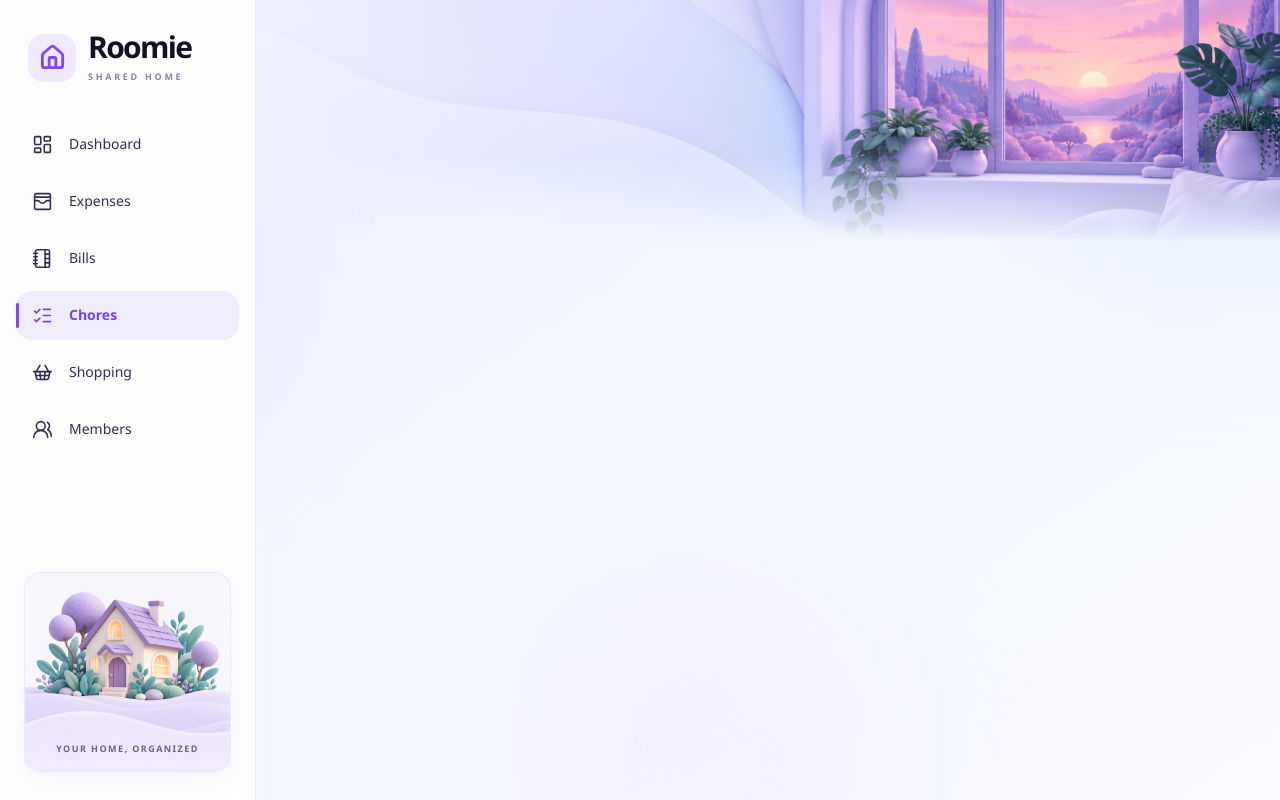
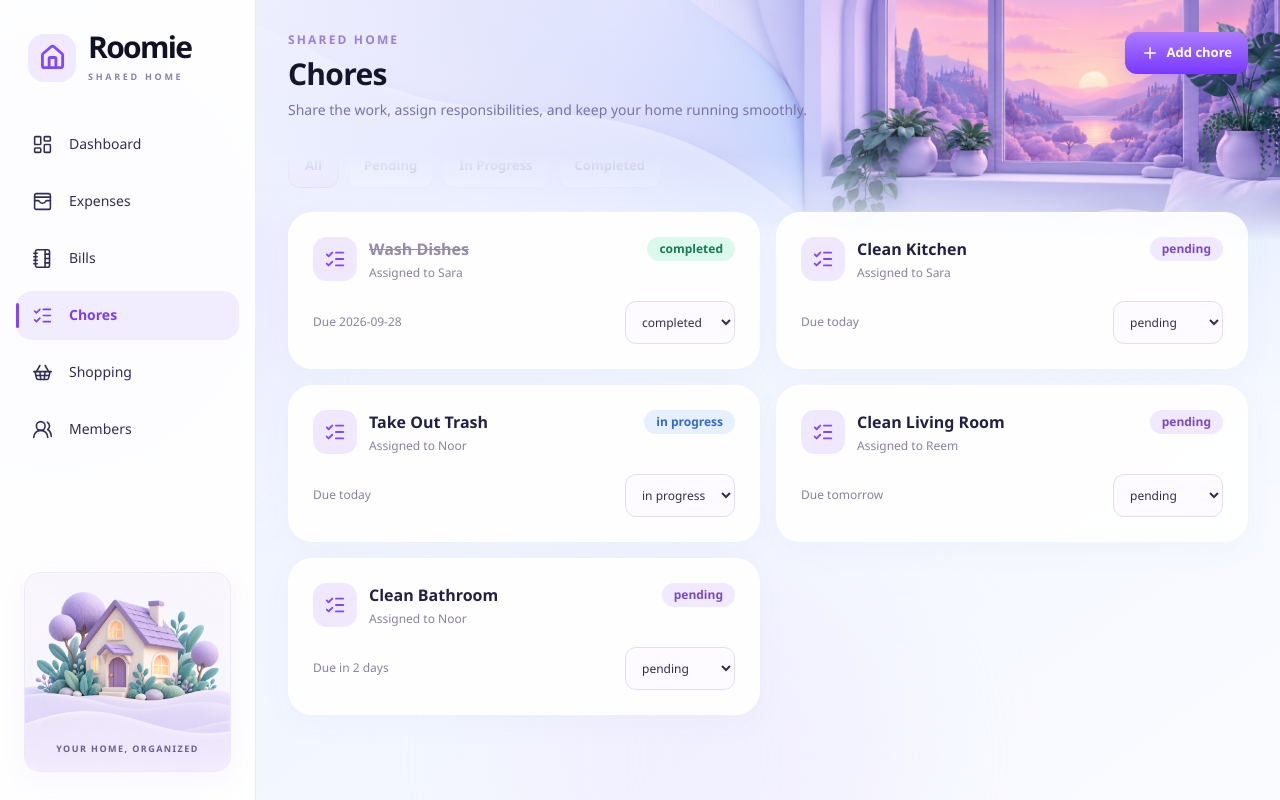
Before and after one commit to noorkamleh/roomie, a React (Vite) app: page /chores in a window 1280 px wide. Built offline with nearby package versions, Linux system fonts and the light colour scheme.

Commit message:
feat(chores): add assignments and task status management

```diff
--- /dev/null
+++ b/src/features/chores/components/ChoreForm.tsx
@@ -0,0 +1,71 @@
+import { useState } from "react";
+import { useHousehold } from "../../household/hooks/HouseholdContext";
+import { useAction } from "../../../shared/hooks/useAction";
+import { localDate } from "../../../shared/utils/dates";
+import Field from "../../../shared/components/Field";
+function ChoreForm({ onSaved }: { onSaved: () => void }) {
+  const { state, commit } = useHousehold();
+  const [title, setTitle] = useState("");
+  const [assignedTo, setAssignedTo] = useState(state.currentUser);
+  const [dueDate, setDueDate] = useState(localDate);
+  const { error, perform } = useAction();
+  return (
+    <form
+      className="space-y-4"
+      onSubmit={(event) => {
+        event.preventDefault();
+        if (
+          perform(() =>
+            commit({
+              type: "chore.add",
+              chore: {
+                id: crypto.randomUUID(),
+                title: title.trim(),
+                assignedTo,
+                dueDate,
+                status: "pending",
+              },
+            }),
+          )
+        )
+          onSaved();
+      }}
+    >
+      <Field label="Task">
+        <input
+          required
+          maxLength={200}
+          value={title}
+          onChange={(event) => setTitle(event.target.value)}
+        />
+      </Field>
+      <Field label="Assigned to">
+        <select
+          value={assignedTo}
+          onChange={(event) => setAssignedTo(event.target.value)}
+        >
+          {state.members.map((member) => (
+            <option key={member.id}>{member.name}</option>
+          ))}
+        </select>
+      </Field>
+      <Field label="Due date">
+        <input
+          type="date"
+          required
+          value={dueDate}
+          onChange={(event) => setDueDate(event.target.value)}
+        />
+      </Field>
+      {error && (
+        <p role="alert" className="form-error">
+          {error}
+        </p>
+      )}
+      <button className="primary-button w-full" type="submit">
+        Add chore
+      </button>
+    </form>
+  );
+}
+export default ChoreForm;
--- a/src/features/chores/pages/Chores.tsx
+++ b/src/features/chores/pages/Chores.tsx
@@ -1,7 +1,114 @@
-function Chores() { return ( <div> <h1 className="text-3xl font-bold text-[#49382F]"> Chores </h1>
-  <p className="mt-2 text-[#7A6A5D]">
-    Manage household chores.
-  </p>
-</div>
-) }
-export default Chores
+import { useAddDialog } from "../../../shared/hooks/useAddDialog";
+import { useState } from "react";
+import { Plus, ListChecks } from "lucide-react";
+import type { Chore } from "../../../shared/types";
+import { useHousehold } from "../../household/hooks/HouseholdContext";
+import { useAction } from "../../../shared/hooks/useAction";
+import { useToday } from "../../../shared/hooks/useToday";
+import { dueLabel } from "../../../shared/utils/dates";
+import PageHeader from "../../../shared/components/PageHeader";
+import Modal from "../../../shared/components/Modal";
+import StatusBadge from "../../../shared/components/StatusBadge";
+import EmptyState from "../../../shared/components/EmptyState";
+import ChoreForm from "../components/ChoreForm";
+function Chores() {
+  const { state, commit } = useHousehold();
+  const today = useToday();
+  const { isOpen: adding, open: openAdd, close: closeAdd } = useAddDialog();
+  const [filter, setFilter] = useState("all");
+  const { error, perform } = useAction();
+  const entries = [...state.chores]
+    .sort((a, b) => a.dueDate.localeCompare(b.dueDate))
+    .filter((chore) => filter === "all" || chore.status === filter);
+  return (
+    <div className="space-y-6">
+      <PageHeader
+        title="Chores"
+        description="Share the work, assign responsibilities, and keep your home running smoothly."
+        action={
+          <button className="primary-button" onClick={openAdd}>
+            <Plus size={18} />
+            Add chore
+          </button>
+        }
+      />
+      <div
+        className="flex flex-wrap gap-2"
+        role="group"
+        aria-label="Filter chores"
+      >
+        {["all", "pending", "in-progress", "completed"].map((status) => (
+          <button
+            key={status}
+            className={`filter-button ${filter === status ? "is-active" : ""}`}
+            aria-pressed={filter === status}
+            onClick={() => setFilter(status)}
+          >
+            {status.replaceAll("-", " ")}
+          </button>
+        ))}
+      </div>
+      {error && (
+        <p role="alert" className="form-error">
+          {error}
+        </p>
+      )}
+      <div className="grid gap-4 lg:grid-cols-2">
+        {entries.map((chore) => (
+          <article key={chore.id} className="panel">
+            <div className="flex items-start gap-3">
+              <div className="feature-icon">
+                <ListChecks size={22} />
+              </div>
+              <div className="flex-1">
+                <h2
+                  className={`font-semibold ${chore.status === "completed" ? "text-[#968BA7] line-through" : ""}`}
+                >
+                  {chore.title}
+                </h2>
+                <p className="mt-1 text-xs text-[#8A809E]">
+                  Assigned to {chore.assignedTo}
+                </p>
+              </div>
+              <StatusBadge status={chore.status} />
+            </div>
+            <div className="mt-5 flex flex-wrap items-center justify-between gap-3">
+              <p className="text-xs text-[#8A809E]">
+                {chore.status === "completed"
+                  ? `Due ${chore.dueDate}`
+                  : dueLabel(chore.dueDate, today)}
+              </p>
+              <select
+                className="compact-select"
+                aria-label={`Status of ${chore.title}`}
+                value={chore.status}
+                onChange={(event) =>
+                  perform(() =>
+                    commit({
+                      type: "chore.status",
+                      id: chore.id,
+                      status: event.target.value as Chore["status"],
+                    }),
+                  )
+                }
+              >
+                {["pending", "in-progress", "completed"].map((status) => (
+                  <option key={status} value={status}>
+                    {status.replaceAll("-", " ")}
+                  </option>
+                ))}
+              </select>
+            </div>
+          </article>
+        ))}
+      </div>
+      {entries.length === 0 && <EmptyState message="No chores in this view." />}
+      {adding && (
+        <Modal title="Add chore" onClose={closeAdd}>
+          <ChoreForm onSaved={closeAdd} />
+        </Modal>
+      )}
+    </div>
+  );
+}
+export default Chores;
```
